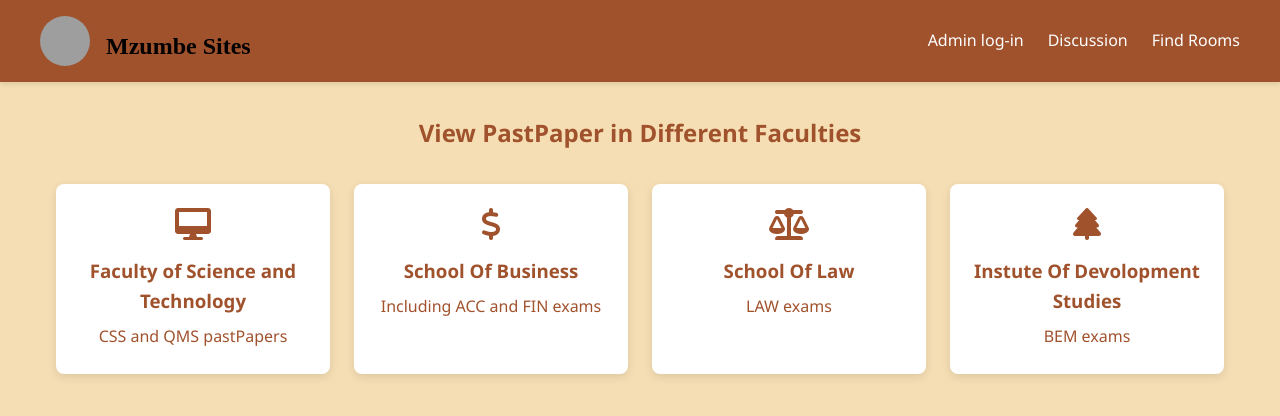
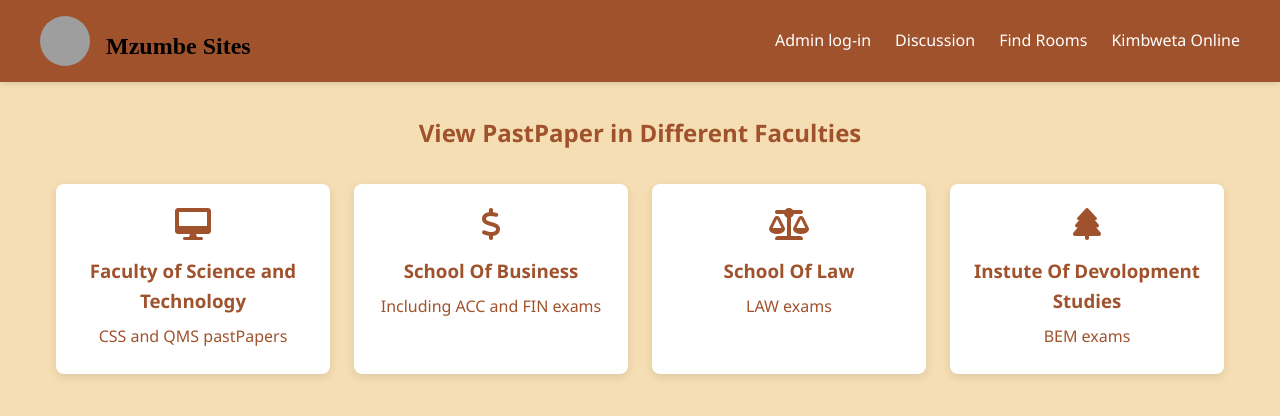
Before and after one commit to Mkombe100/PastPaperPortal_System, a Flask app: page / in a window 1280 px wide. Shown: the top 416 px of the page. Run offline with Flask 3, Linux system fonts and the light colour scheme; some libraries are stand-ins or nearby versions; grey boxes are pictures that could not be loaded.

Commit message:
Update index.html

```diff
--- a/templates/index.html
+++ b/templates/index.html
@@ -329,6 +329,7 @@
                     <li><a href="/admin_login">Admin log-in</a></li>
                     <li><a href="#">Discussion</a></li>
                     <li><a href="#">Find Rooms</a></li>
+                    <li><a href="https://kimbweta-mobile-1.onrender.com/">Kimbweta Online</a></li>
                 </ul>
             </nav>
         </div>
```
